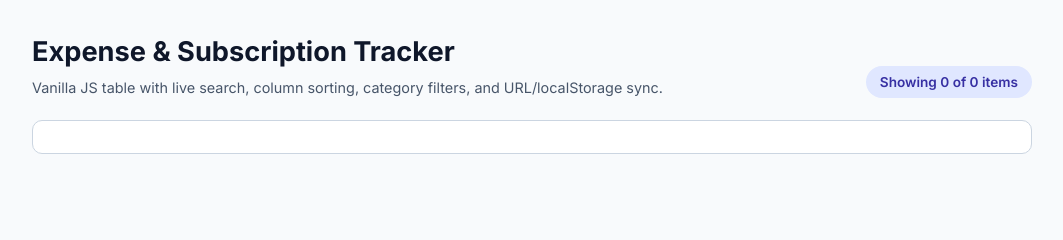
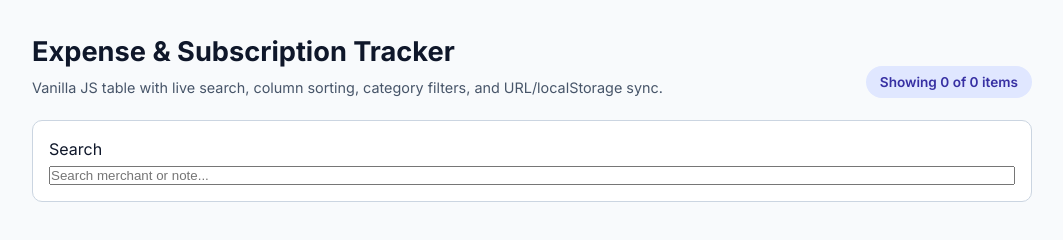
Before and after one commit to tensorGT/js-searchable-table, a plain HTML site: page index.html in a window 1280 px wide. Shown: the whole page, without its empty margins (108-1171 px from the left). Drawn offline with Linux system fonts and the light colour scheme.

Commit message:
live text search working

```diff
--- a/index.html
+++ b/index.html
@@ -21,3 +21,6 @@
     <!-- controls -->
     <section class="controls" aria-label="Table filters">
       <div class="control-group search-group">
+        <label for="search-box">Search</label>
+        <input type="search" id="search-box" placeholder="Search merchant or note...">
+      </div>
--- a/style.css
+++ b/style.css
@@ -57,3 +57,14 @@ body {
   align-items: flex-end;
   margin-bottom: 18px;
 }
+
+.control-group {
+  display: flex;
+  flex-direction: column;
+  gap: 5px;
+  min-width: 150px;
+}
+
+.search-group {
+  flex: 1 1 240px;
+}
```
Also changed, not shown: app.js (+8 -0 lines).
